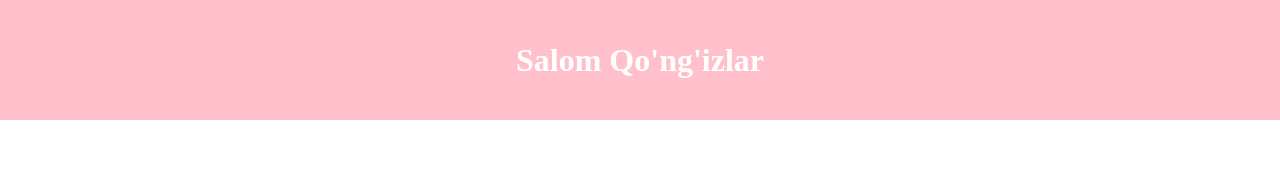
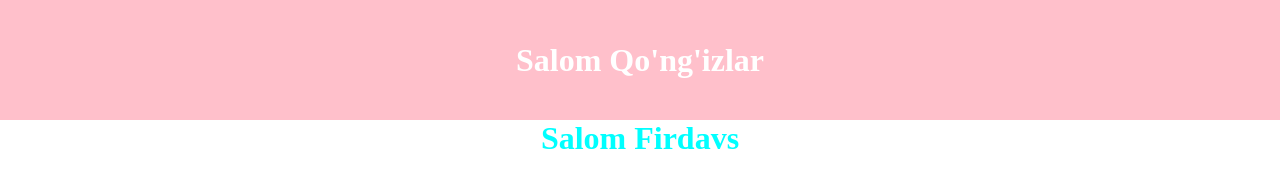
Before and after one commit to group6713/Ziyod, a plain HTML site: page index.html in a window 1280 px wide. Drawn offline with Linux system fonts and the light colour scheme.

Commit message:
Firdavsni qo'shdim

```diff
--- a/index.html
+++ b/index.html
@@ -13,6 +13,7 @@
         <h1>Salom Qo'ng'izlar</h1>
     </header>
 
+    <h1 style="text-align: center; color: aqua;">Salom Firdavs</h1>
 
 
 </body>
```
